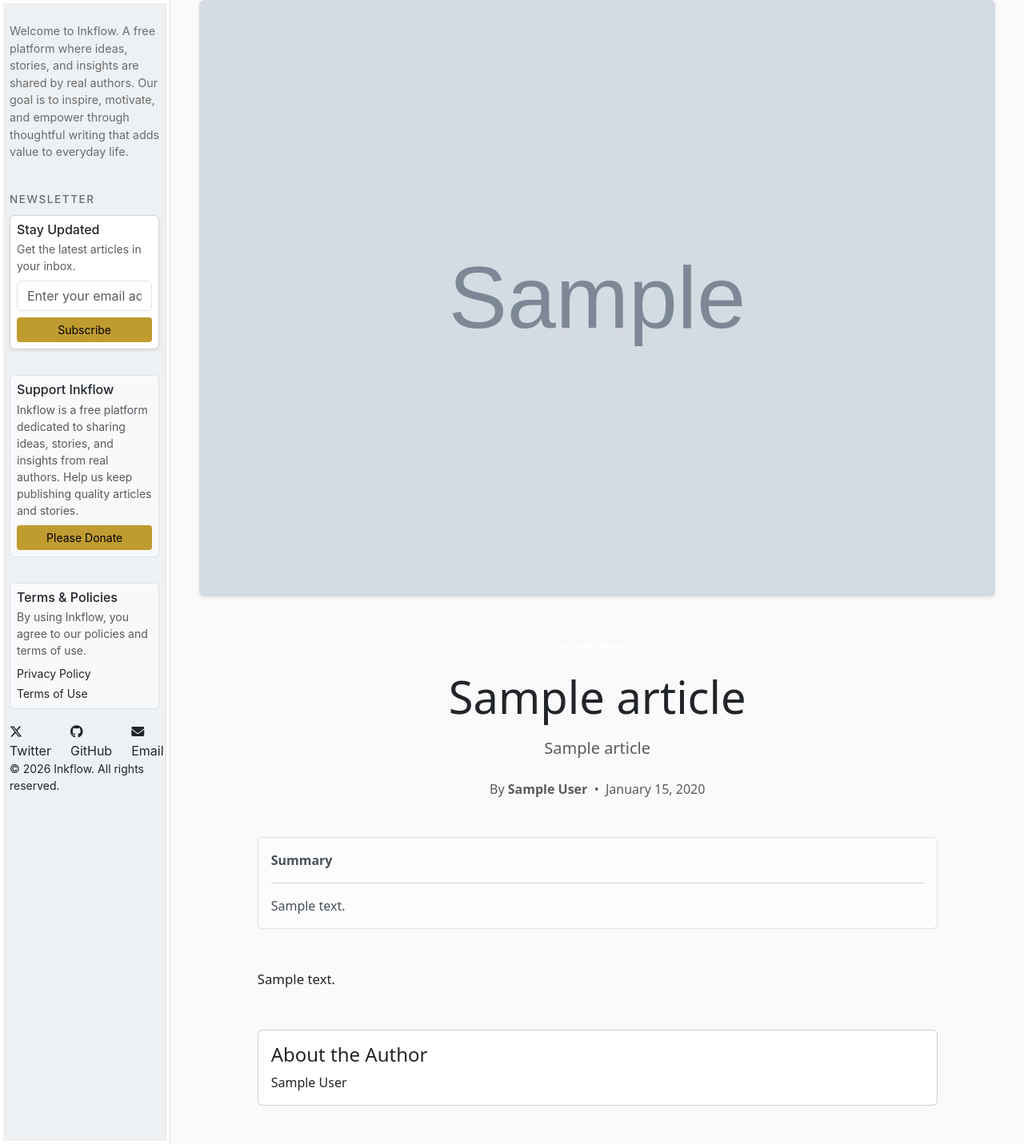
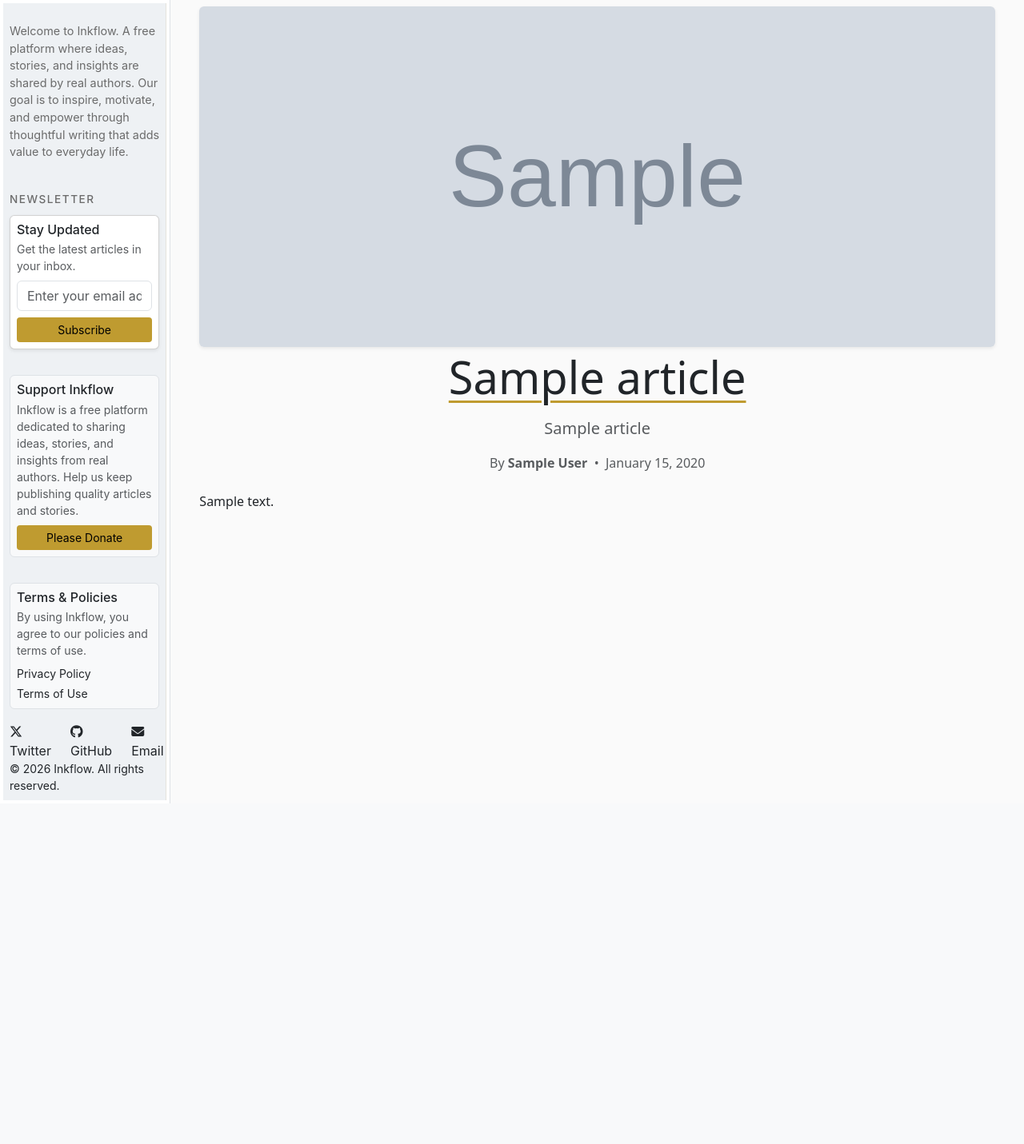
Before and after one commit to Kgothatso-create/publishing-cms, a Django app: a page that uses templates/articles/view.html in a window 1280 px wide. Shown: the part 63-1494 px from the top of the page at 80% size. After the commit the page ends 1068 px from the top, so only its background shows below. Run offline with Django 5.2, Linux system fonts and the light colour scheme; tables that the repository leaves empty hold one stand-in row (values such as "Sample post"); grey boxes marked "Sample" are stand-in pictures; some libraries are stand-ins or nearby versions.

Commit message:
updated article view

```diff
--- a/static/theme/css/style.css
+++ b/static/theme/css/style.css
@@ -12,6 +12,13 @@
     --inkflow-highlight: #b08d57;
     --inkflow-sidebar: #eef1f4;
     --inkflow-content-bg: #fafafa;
+}
+
+.article-title {
+    text-decoration: underline;
+    text-decoration-thickness: 3px;
+    text-decoration-color: #bf9b30;
+    text-underline-offset: 8px;
 }
 
 /* =========================
--- a/templates/articles/view.html
+++ b/templates/articles/view.html
@@ -5,26 +5,23 @@
 
 {% block content %}
 
-<div class="container mb-5">
+<div class="container mt-2 mb-5">
 
-    <!-- Featured Image -->
+    <!-- Featured Image (Responsive Hero using Bootstrap ratio) -->
     {% if article.featured_image %}
-        <div class="mb-5">
-            <img
-                src="{{ article.featured_image.url }}"
-                alt="{{ article.title }}"
-                class="img-fluid rounded w-100 shadow-sm">
+        <div class="mb-1">
+            <div class="ratio ratio-21x9 rounded overflow-hidden shadow-sm">
+                <img
+                    src="{{ article.featured_image.url }}"
+                    alt="{{ article.title }}"
+                    class="w-100 h-100 object-fit-cover">
+            </div>
         </div>
     {% endif %}
 
     <!-- Article Header -->
-    <header class="text-center mb-5">
-
-        <span class="badge badge-primary px-3 py-2 mb-3">
-            {{ article.category.name }}
-        </span>
-
-        <h1 class="display-4 font-weight-bold">
+    <header class="text-center mb-4">
+        <h1 class="display-4 font-weight-bold article-title">
             {{ article.title }}
         </h1>
 
@@ -34,7 +31,7 @@
             </p>
         {% endif %}
 
-        <div class="text-muted mt-4">
+        <div class="text-muted mt-3">
             By
             <strong>
                 {{ article.author.get_full_name|default:article.author.username }}
@@ -48,47 +45,15 @@
 
     </header>
 
-    <!-- Excerpt -->
-    {% if article.excerpt %}
-        <section class="article-excerpt mb-5">
-            <div class="alert alert-light border">
-                <strong>Summary</strong>
-                <hr>
-                <p class="mb-0">
-                    {{ article.excerpt }}
-                </p>
-            </div>
-        </section>
-    {% endif %}
-
     <!-- Article Body -->
-    <section class="article-content mb-5">
+    <section class="mb-5">
         {{ article.body|safe }}
     </section>
 
-    <!-- Author Section -->
-    <section class="author-box mt-5 mb-5">
-
-        <div class="card">
-            <div class="card-body">
-
-                <h4 class="card-title">
-                    About the Author
-                </h4>
-
-                <p class="card-text mb-0">
-                    {{ article.author.get_full_name|default:article.author.username }}
-                </p>
-
-            </div>
-        </div>
-
-    </section>
-
-    <!-- Related Articles -->
+    <!-- Related Articles (UNCHANGED) -->
     {% if related_articles %}
         <section class="related-articles mt-5">
-            <h3 class="mb-4">
+            <h3 class="mb-4 article-title">
                 More From {{ article.category.name }}
             </h3>
             <div class="row g-4">
```
